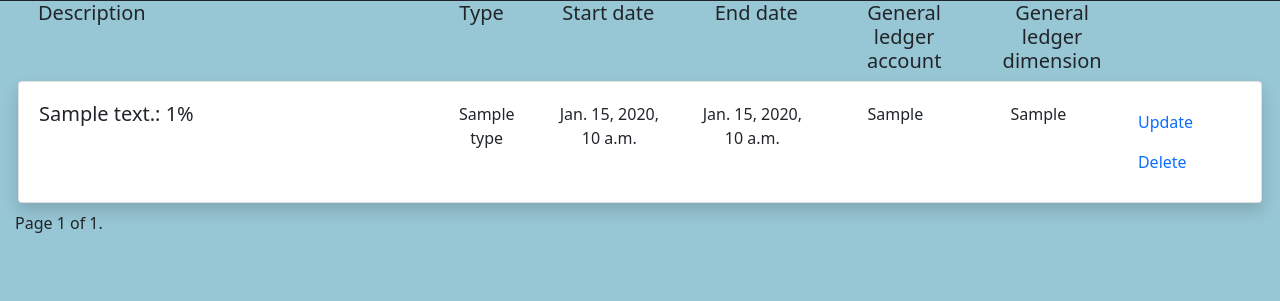
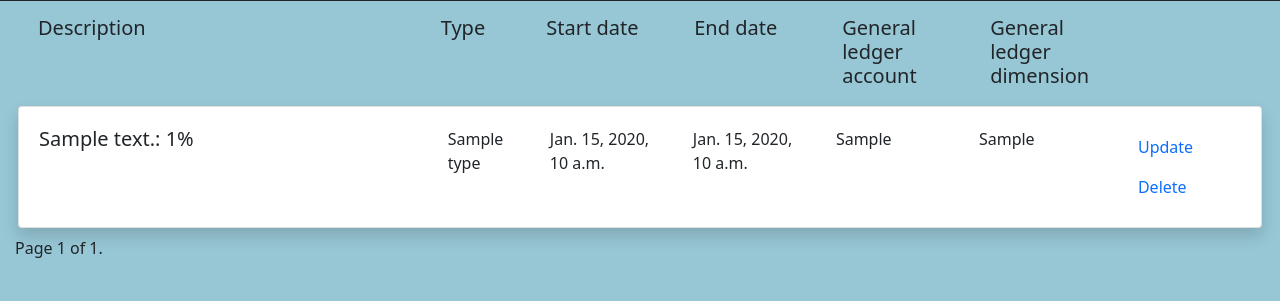
Before and after one commit to awingray/Aareon, a Django app: template templates/InvoiceEngineApp/vat_rate_list.html in a window 1280 px wide. Shown: the part 55-356 px from the top of the page. Run offline with Django 3.2, Linux system fonts and the light colour scheme; the template is opened without the code that fills it: most values are stand-ins (such as "Sample title", 1, 10 or a date in 2020); some libraries are stand-ins or nearby versions.

Commit message:
Added details to base component list page

```diff
--- a/templates/InvoiceEngineApp/vat_rate_list.html
+++ b/templates/InvoiceEngineApp/vat_rate_list.html
@@ -12,29 +12,31 @@
 
 {% block content %}
     <div class="container">
+        {# Table header #}
         <div class="row">
             <div class="col-lg-4">
-                <h5 class="header" style="padding-left: 20px">Description</h5>
+                <h5 class="header" style="padding-top: 15px; padding-bottom: 10px; padding-left: 20px">Description</h5>
             </div>
-            <div class="col-sm-1 text-center">
-                <h5 class="header">Type</h5>
+            <div class="col-sm-1 text-left">
+                <h5 class="header" style="padding-top: 15px; padding-bottom: 10px">Type</h5>
             </div>
-            <div class="col text-center">
-                <h5 class="header">Start date</h5>
+            <div class="col text-left">
+                <h5 class="header" style="padding-top: 15px; padding-bottom: 10px">Start date</h5>
             </div>
-            <div class="col text-center">
-                <h5 class="header">End date</h5>
+            <div class="col text-left">
+                <h5 class="header" style="padding-top: 15px; padding-bottom: 10px">End date</h5>
             </div>
-            <div class="col text-center">
-                <h5 class="header">General ledger account</h5>
+            <div class="col text-left">
+                <h5 class="header" style="padding-top: 15px; padding-bottom: 10px">General ledger account</h5>
             </div>
-            <div class="col text-center">
-                <h5 class="header">General ledger dimension</h5>
+            <div class="col text-left">
+                <h5 class="header" style="padding-top: 15px; padding-bottom: 10px">General ledger dimension</h5>
             </div>
+            {# Empty column header for update & delete links #}
             <div class="col"></div>
         </div>
 
-
+        {# Table contents #}
         {% for object in page_obj %}
             <div class="card shadow p-1 mb-2 bg-body rounded">
                 <div class="card-body">
@@ -42,19 +44,19 @@
                         <div class="col-lg-4">
                             <h5 class="card-title"> {{ object.description }}: {{ object.percentage }}%</h5>
                         </div>
-                        <div class="col-sm-1 text-center">
+                        <div class="col-sm-1 text-left">
                             <p>{{ object.type }}</p>
                         </div>
-                        <div class="col text-center">
+                        <div class="col text-left">
                             <p>{{ object.start_date }}</p>
                         </div>
-                        <div class="col text-center">
+                        <div class="col text-left">
                             <p>{{ object.end_date }}</p>
                         </div>
-                        <div class="col text-center">
+                        <div class="col text-left">
                             <p>{{ object.general_ledger_account }}</p>
                         </div>
-                        <div class="col text-center">
+                        <div class="col text-left">
                             <p>{{ object.general_ledger_dimension }}</p>
                         </div>
                         {# Update and delete links #}
```
Also changed, not shown: templates/InvoiceEngineApp/base_component_list.html (+54 -9 lines).
